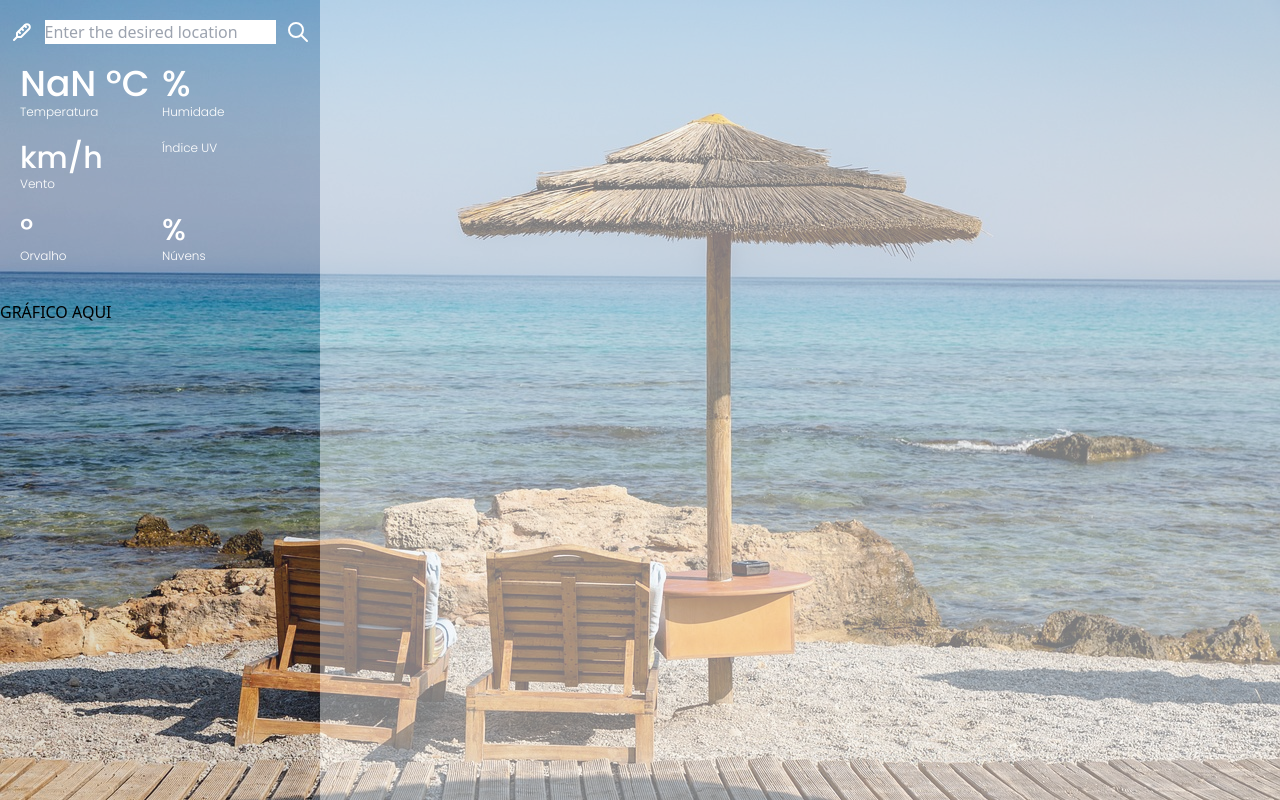
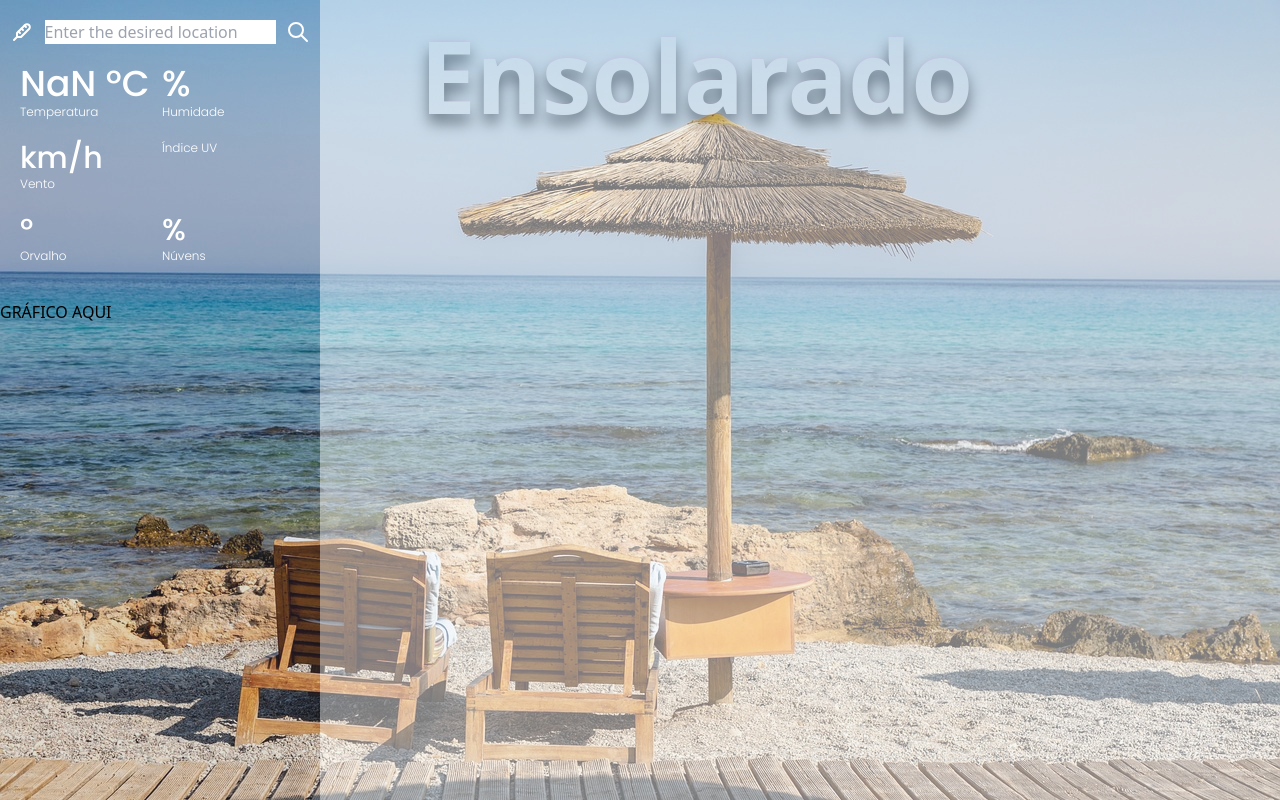
Before and after one commit to AntonioDeveloper/weather-app, a Next.js app: page / in a window 1280 px wide. Built offline with nearby package versions, Linux system fonts and the light colour scheme.

Commit message:
Styled text curr weather cond

```diff
--- a/src/components/template/Pagina.tsx
+++ b/src/components/template/Pagina.tsx
@@ -60,7 +60,7 @@ export default function Pagina(props: PaginaProps) {
         <WeatherDataTab currentWeatherInfo={currentWeatherInfo} />
       </aside>
       <div className="w-3/4 h-full bg-slate-100 opacity-50">
-        {<p className='text-slate-950'>{currentWeatherCondition}</p>}
+        {<p className='highlighted-text-shadow'>{currentWeatherCondition ? currentWeatherCondition : "Ensolarado"}</p>}
       </div>
       {props.children}
     </main >
--- a/src/components/template/TempChart.tsx
+++ b/src/components/template/TempChart.tsx
@@ -1,12 +1,11 @@
 import { GeneralContext } from "@/context/context";
 import { Chart } from "react-google-charts";
-import { useContext, useState } from 'react';
+import { useContext } from 'react';
 import { Day, Hour } from "@/models/weatherJsonResponse";
 
 export default function TempChart() {
 
   const { weatherCondition } = useContext(GeneralContext);
-  const [tempHourData, setTempHourData] = useState([] as any);
 
   let dailyWeatherCondition = {} as Day;
   let tempHour = [] as any;
--- a/src/styles/globals.css
+++ b/src/styles/globals.css
@@ -1,6 +1,30 @@
 @tailwind base;
 @tailwind components;
 @tailwind utilities;
+
+@layer demo {
+  .highlighted-text-shadow {
+    color: #fff;
+    font-size: 100px;
+    font-weight: 700;
+    text-shadow:
+      /* regular text-shadow */
+      0 .15ch 15px oklch(0.36 0 0),
+      /* text-shadow highlight */
+      0 -2px 0 var(--highlight);
+      padding-left: 100px;
+  }
+}
+
+@layer demo.support {
+  :root {
+    --hue: 320; /* change me */
+    --bg: oklch(35% .3 var(--hue));
+    --text: oklch(85% .1 var(--hue));
+    --shadow: oklch(25% .2 var(--hue));
+    --highlight: oklch(98% .05 var(--hue));
+  }
+}
 
 :root {
   --foreground-rgb: 0, 0, 0;
```
